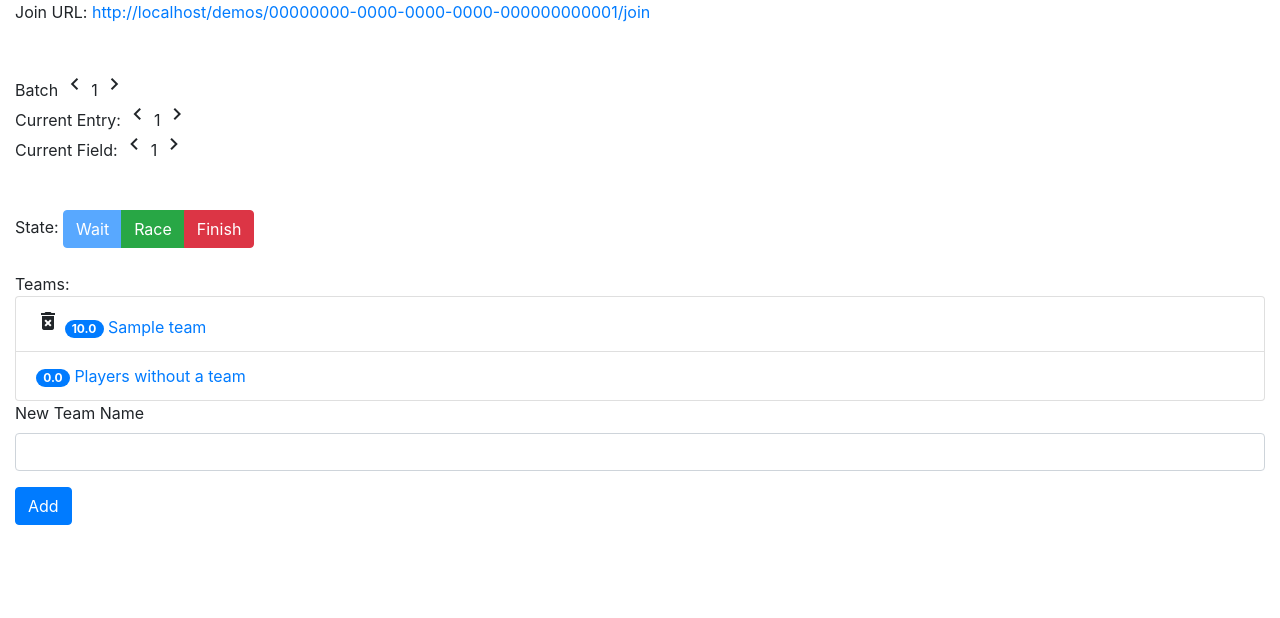
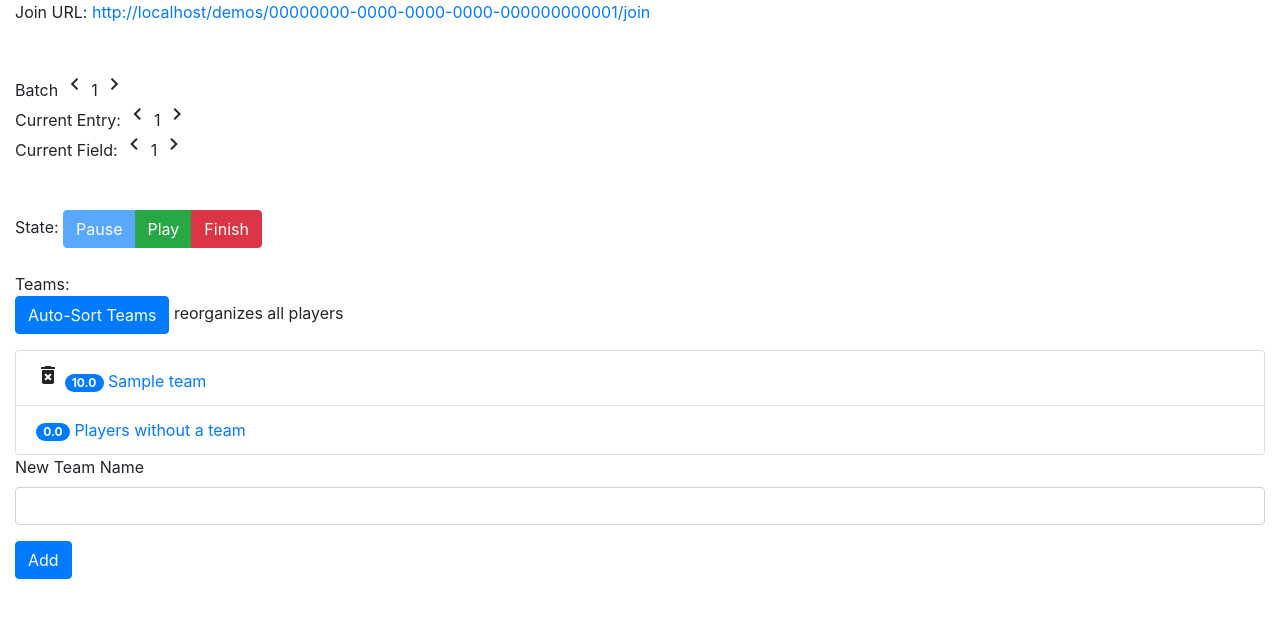
Before and after one commit to joshuahaertel/index-royal, a Django app: page /demos/00000000-0000-0000-0000-000000000001/admin in a window 1280 px wide. Shown: the top 618 px of the page. Run offline with Django 3.2, Linux system fonts and the light colour scheme; tables that the repository leaves empty hold one stand-in row (values such as "Sample post"); some libraries are stand-ins or nearby versions.

Commit message:
Add auto sort button

```diff
--- a/demo/templates/demo/demo_detail_admin.html
+++ b/demo/templates/demo/demo_detail_admin.html
@@ -23,12 +23,16 @@
     <br><br><br>
     State:
     <div class="btn-group">
-        <button class="btn btn-primary" {% if not demo.can_wait %}disabled{% endif %}>Wait</button>
-        <button class="btn btn-success" {% if not demo.can_race %}disabled{% endif %}>Race</button>
+        <button class="btn btn-primary" {% if not demo.can_wait %}disabled{% endif %}>Pause</button>
+        <button class="btn btn-success" {% if not demo.can_race %}disabled{% endif %}>Play</button>
         <button class="btn btn-danger" {% if not demo.can_finish %}disabled{% endif %}>Finish</button>
     </div>
     <br><br>
     Teams:
+    <div class="form-group">
+        <button type="button" id="team-sort-input" class="btn btn-primary">Auto-Sort Teams</button>
+        <label for="team-name-input" id="team-sort-label">reorganizes all players</label>
+    </div>
     <div class="list-group" >
         {% for team in demo.teams_in_winning_order %}
             <div class="list-group-item">
```
